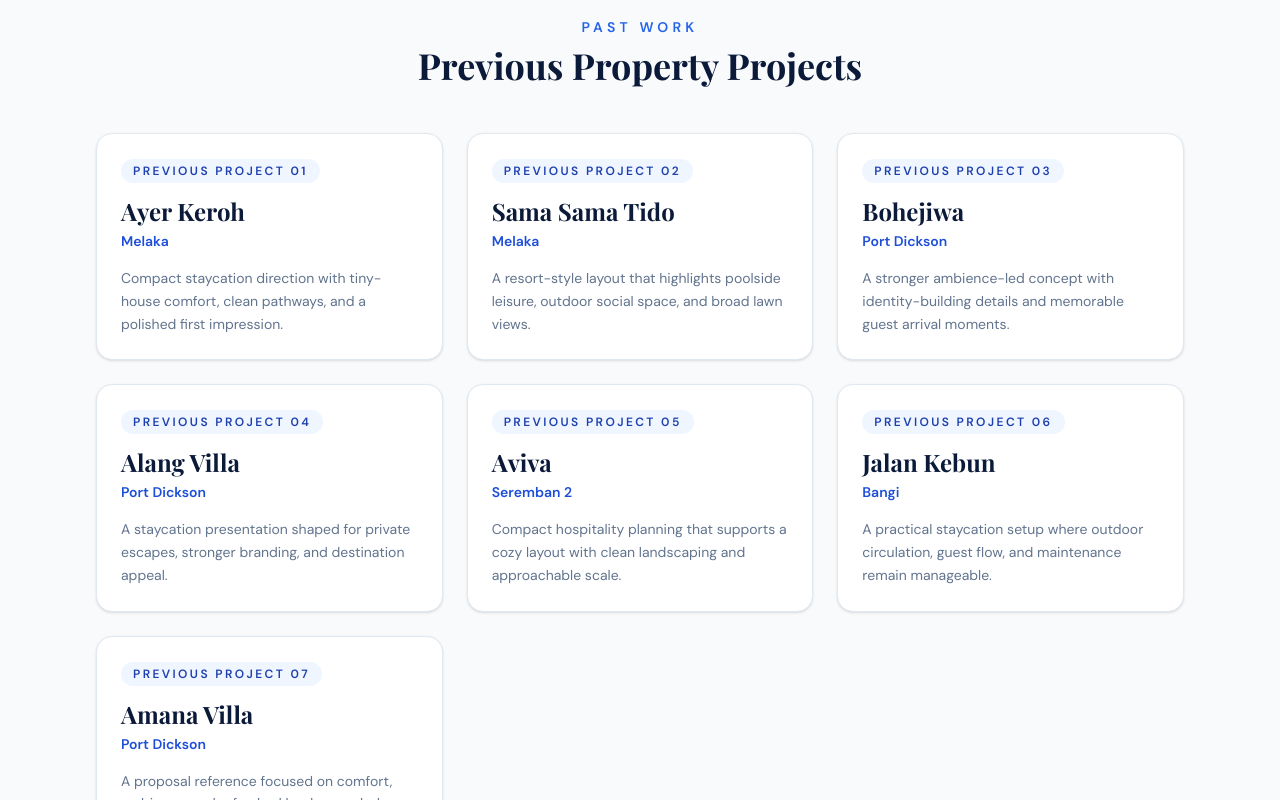
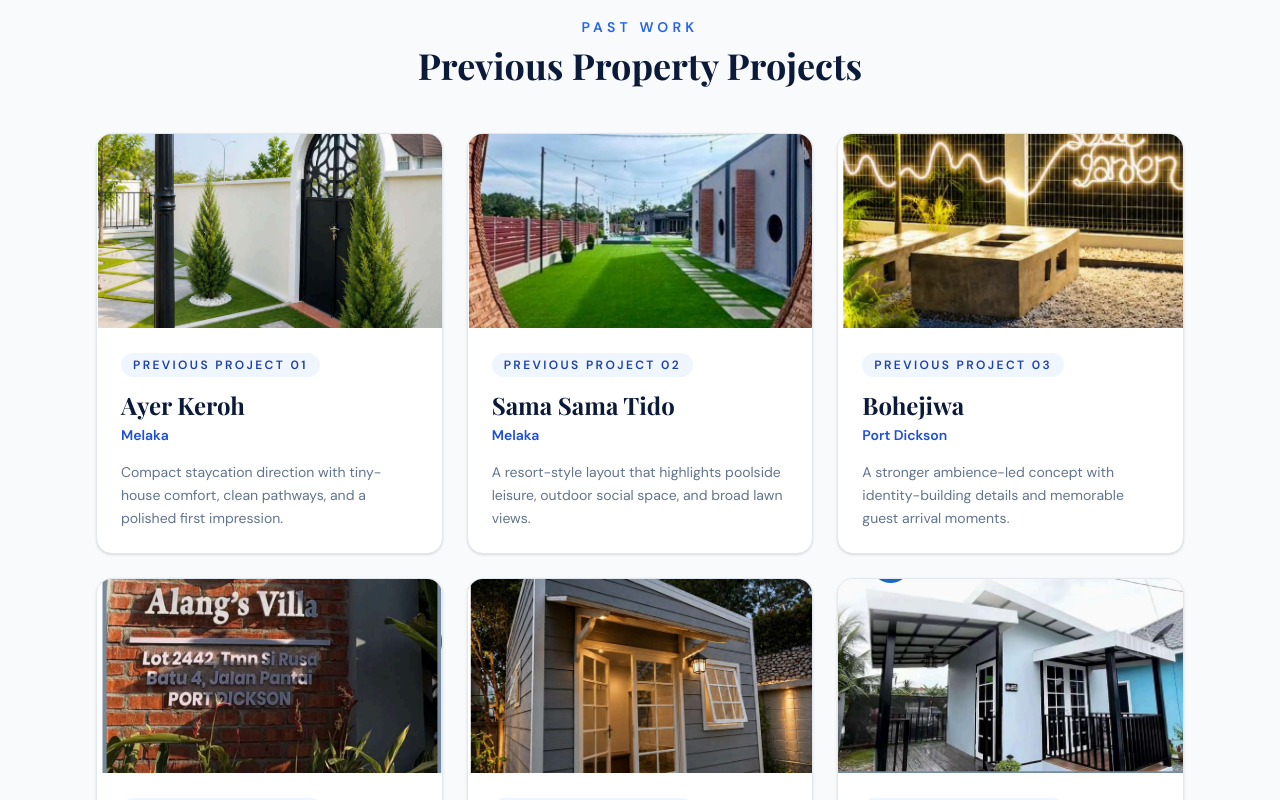
Before and after one commit to n335h-max/horastaycation, a React (Vite) app: page / in a window 1280 px wide. Shown: the part 3980-4780 px from the top of the page. Built offline with nearby package versions, Linux system fonts and the light colour scheme; no server answers; the database is empty.

Commit message:
feat: add images to Previous Property Projects section on landing page

```diff
--- a/src/components/landing/ConceptsSection.jsx
+++ b/src/components/landing/ConceptsSection.jsx
@@ -3,13 +3,25 @@ import { Icon } from '../Icon';
 
 function PreviousProjectCard({ project }) {
   return (
-    <article className="rounded-2xl border border-ice-200 bg-white p-6 shadow-sm transition-all duration-300 hover:-translate-y-1 hover:shadow-lg">
-      <div className="mb-3 inline-flex rounded-full bg-brand-50 px-3 py-1 text-xs font-semibold uppercase tracking-[0.2em] text-brand-700">
-        {project.label}
+    <article className="rounded-2xl border border-ice-200 bg-white shadow-sm transition-all duration-300 hover:-translate-y-1 hover:shadow-lg overflow-hidden">
+      <div className="aspect-video overflow-hidden bg-ice-100">
+        <img
+          src={project.image}
+          alt={project.name}
+          width="300"
+          height="200"
+          loading="lazy"
+          className="h-full w-full object-cover"
+        />
       </div>
-      <h3 className="font-display text-2xl font-bold text-brand-950">{project.name}</h3>
-      <p className="mt-1 text-sm font-semibold text-brand-600">{project.location}</p>
-      <p className="mt-4 text-sm leading-relaxed text-slate-500">{project.summary}</p>
+      <div className="p-6">
+        <div className="mb-3 inline-flex rounded-full bg-brand-50 px-3 py-1 text-xs font-semibold uppercase tracking-[0.2em] text-brand-700">
+          {project.label}
+        </div>
+        <h3 className="font-display text-2xl font-bold text-brand-950">{project.name}</h3>
+        <p className="mt-1 text-sm font-semibold text-brand-600">{project.location}</p>
+        <p className="mt-4 text-sm leading-relaxed text-slate-500">{project.summary}</p>
+      </div>
     </article>
   );
 }
--- a/src/data/siteData.js
+++ b/src/data/siteData.js
@@ -261,6 +261,7 @@ export const PREVIOUS_PROJECTS = [
     location: 'Melaka',
     label: 'Previous Project 01',
     summary: 'Compact staycation direction with tiny-house comfort, clean pathways, and a polished first impression.',
+    image: '/staycations/ayer-keroh-melaka.png',
   },
   {
     id: 'sama-sama-tido',
@@ -268,6 +269,7 @@ export const PREVIOUS_PROJECTS = [
     location: 'Melaka',
     label: 'Previous Project 02',
     summary: 'A resort-style layout that highlights poolside leisure, outdoor social space, and broad lawn views.',
+    image: '/staycations/sama-sama-tido-melaka.png',
   },
   {
     id: 'bohejiwa',
@@ -275,6 +277,7 @@ export const PREVIOUS_PROJECTS = [
     location: 'Port Dickson',
     label: 'Previous Project 03',
     summary: 'A stronger ambience-led concept with identity-building details and memorable guest arrival moments.',
+    image: '/staycations/bohejiwa-port-dickson.png',
   },
   {
     id: 'alang-villa',
@@ -282,6 +285,7 @@ export const PREVIOUS_PROJECTS = [
     location: 'Port Dickson',
     label: 'Previous Project 04',
     summary: 'A staycation presentation shaped for private escapes, stronger branding, and destination appeal.',
+    image: '/staycations/alangs-villa-port-dickson.png',
   },
   {
     id: 'aviva',
@@ -289,6 +293,7 @@ export const PREVIOUS_PROJECTS = [
     location: 'Seremban 2',
     label: 'Previous Project 05',
     summary: 'Compact hospitality planning that supports a cozy layout with clean landscaping and approachable scale.',
+    image: '/staycations/aviva-seremban-2.png',
   },
   {
     id: 'jalan-kebun',
@@ -296,6 +301,7 @@ export const PREVIOUS_PROJECTS = [
     location: 'Bangi',
     label: 'Previous Project 06',
     summary: 'A practical staycation setup where outdoor circulation, guest flow, and maintenance remain manageable.',
+    image: '/staycations/jalan-kebun-bangi.png',
   },
   {
     id: 'amana-villa',
@@ -303,6 +309,7 @@ export const PREVIOUS_PROJECTS = [
     location: 'Port Dickson',
     label: 'Previous Project 07',
     summary: 'A proposal reference focused on comfort, ambience, and refreshed landscape-led guest experiences.',
+    image: '/staycations/amana-villa-port-dickson.png',
   },
 ];
 
```
